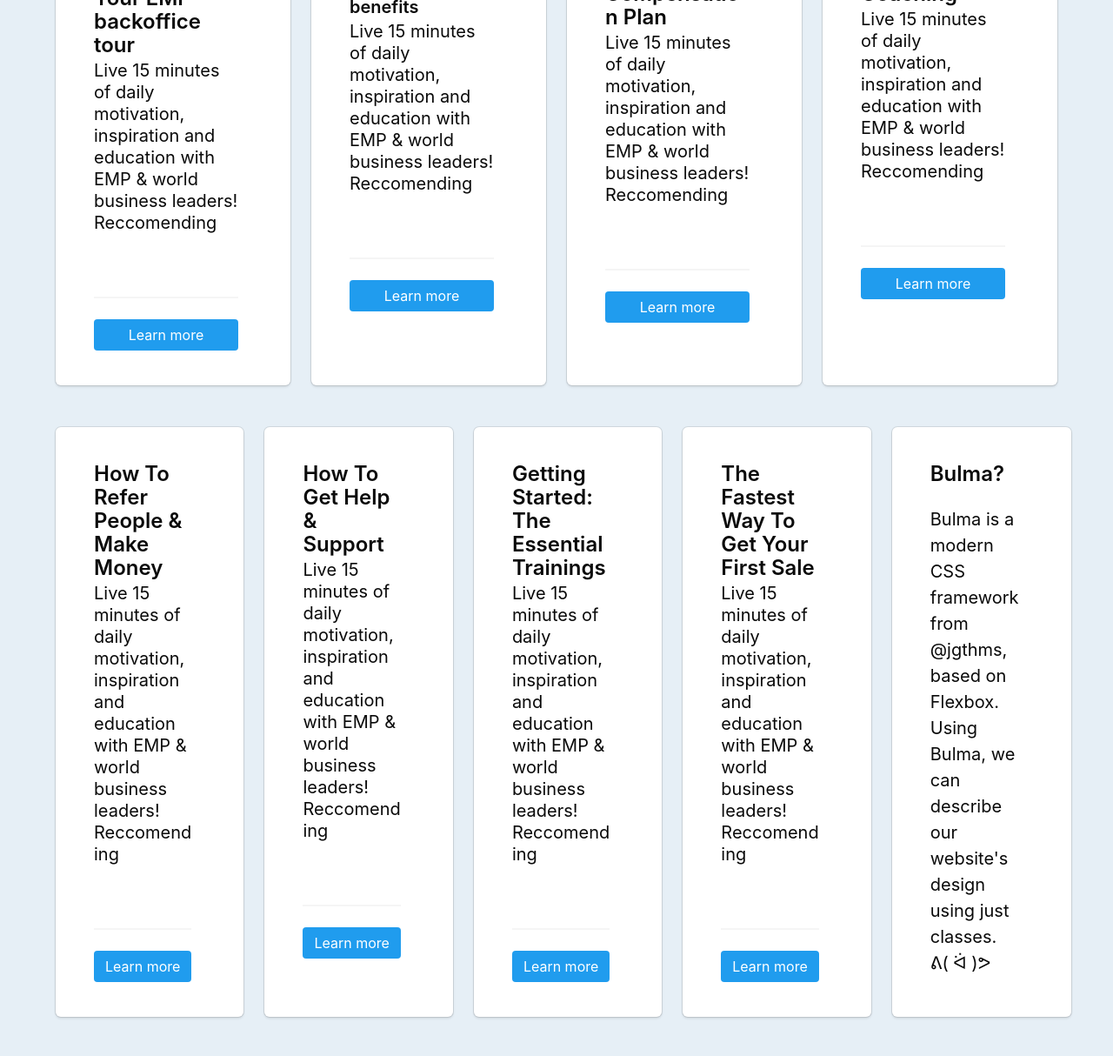
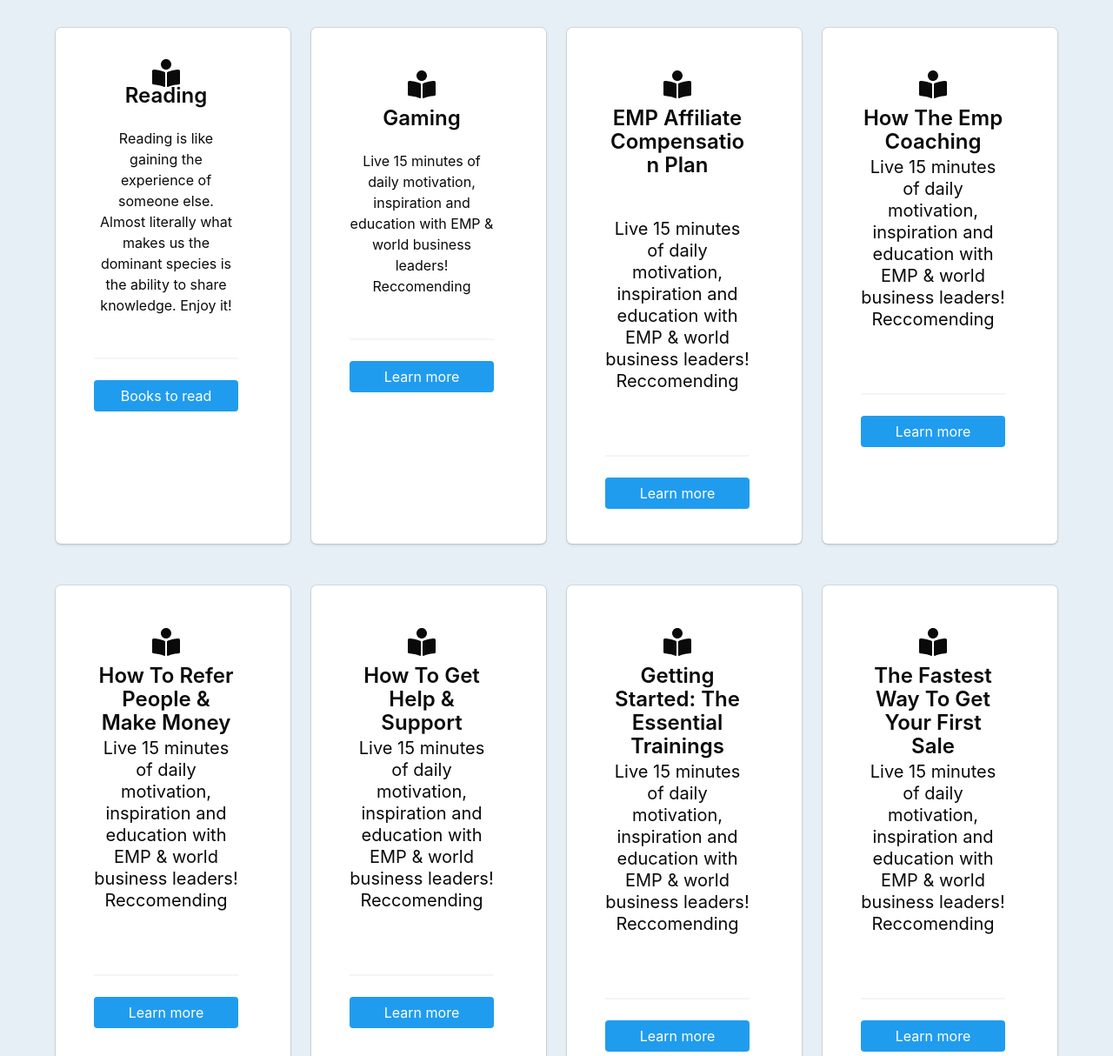
Before and after one commit to RafSwiggers/frameworking-FTW, a plain HTML site: page index.html in a window 1280 px wide. Shown: the part 136-1350 px from the top of the page at 87% size. Drawn offline with nearby package versions, Linux system fonts and the light colour scheme.

Commit message:
basic styling for all boxes.

```diff
--- a/index.html
+++ b/index.html
@@ -19,6 +19,7 @@
 			justify-content: center;
 			align-items: center;
 		}
+
 		.column {
 			display: flex;
 		}
@@ -27,19 +28,65 @@
 </head>
 
 <body>
+	<section class="hero is-info">
+		<div class="hero-body">
+			<div class="container">
+				<h1 class="level-item">Get better every day</h1>
+
+				</figure>
+			</div>
+		</div>
+	</section>
 
 	<section class="section background-color">
 		<div class="container">
 			<div class="columns">
-				<div class="column is-one-fourth">
-					<div class="box is-fullheight">
+				<div class="column has-text-centered">
+					<div class="box">
 						<div class="notification is-white">
-								<figure class="level-item text-primary">
-										<span class="icon is-medium">
-											<i class="fab fa-2x fa-css3-alt"></i>
-										</span>
+							<figure class="level-item">
+								<p class="icon is-size-3">
+									<i class="fas fa-book-reader"></i>
+								</p>
+
 							</figure>
-							<p class="title is-size-4">Your EMP backoffice tour </p>
+							<p class="title is-size-4 center">Reading</p>
+							<p>Reading is like gaining the experience of someone else. Almost literally
+								what makes us the dominant
+								species is the ability to share knowledge. Enjoy it!
+							</p><br>
+							<hr>
+							<div class="button is-info is-centered">Books to read</div>
+						</div>
+					</div>
+				</div>
+				<div class="column has-text-centered">
+					<div class="box">
+						<div class="notification is-white">
+							<figure class="level-item">
+								<p class="icon is-size-3">
+									<i class="fas fa-book-reader"></i>
+								</p>
+								<hr>
+							</figure>
+							<p class="title is-size-4">Gaming</p>
+							<p>Live 15 minutes of daily motivation, inspiration and education with EMP
+								& world business leaders! Reccomending</p><br>
+							<hr>
+							<div class="button is-info is-centered">Learn more</div>
+						</div>
+					</div>
+				</div>
+				<div class="column has-text-centered">
+					<div class="box">
+						<div class="notification is-white">
+							<figure class="level-item">
+								<p class="icon is-size-3">
+									<i class="fas fa-book-reader"></i>
+								</p>
+								<hr>
+							</figure>
+							<p class="title is-size-4">EMP Affiliate Compensation Plan</p><br>
 							<p class="subtitle">Live 15 minutes of daily motivation, inspiration and education with EMP
 								& world business leaders! Reccomending</p><br>
 							<hr>
@@ -47,31 +94,15 @@
 						</div>
 					</div>
 				</div>
-				<div class="column is-one-fourth">
-					<div class="box is-fullheight">
-						<div class="notification is-white">
-							<p class="title is-size-5">An overview of insider tools and benefits</p>
-							<p class="subtitle">Live 15 minutes of daily motivation, inspiration and education with EMP
-								& world business leaders! Reccomending</p><br>
-							<hr>
-							<div class="button is-info is-centered">Learn more</div>
-						</div>
-					</div>
-				</div>
-				<div class="column is-one-fourth">
+				<div class="column has-text-centered">
 					<div class="box">
 						<div class="notification is-white">
-							<p class="title is-size-4">EMP Affiliate Compensation Plan</p>
-							<p class="subtitle">Live 15 minutes of daily motivation, inspiration and education with EMP
-								& world business leaders! Reccomending</p><br>
+							<figure class="level-item">
+								<p class="icon is-size-3">
+									<i class="fas fa-book-reader"></i>
+								</p>
 								<hr>
-							<div class="button is-info is-centered">Learn more</div>
-						</div>
-					</div>
-				</div>
-				<div class="column is-one-fourth">
-					<div class="box">
-						<div class="notification is-white">
+							</figure>
 							<p class="title is-size-4">How The Emp Coaching</p>
 							<p class="subtitle">Live 15 minutes of daily motivation, inspiration and education with EMP
 								& world business leaders! Reccomending</p><br>
@@ -85,9 +116,15 @@
 		<section class="section background-color">
 			<div class="container">
 				<div class="columns">
-					<div class="column">
+					<div class="column has-text-centered">
 						<div class="box">
 							<div class="notification is-white">
+								<figure class="level-item">
+									<p class="icon is-size-3">
+										<i class="fas fa-book-reader"></i>
+									</p>
+									<hr>
+								</figure>
 								<p class="title is-size-4">How To Refer People & Make Money</p>
 								<p class="subtitle">Live 15 minutes of daily motivation, inspiration and education with
 									EMP
@@ -97,9 +134,15 @@
 							</div>
 						</div>
 					</div>
-					<div class="column">
+					<div class="column has-text-centered">
 						<div class="box">
 							<div class="notification is-white">
+								<figure class="level-item">
+									<p class="icon is-size-3">
+										<i class="fas fa-book-reader"></i>
+									</p>
+									<hr>
+								</figure>
 								<p class="title is-size-4">How To Get Help & Support</p>
 								<p class="subtitle">Live 15 minutes of daily motivation, inspiration and education with
 									EMP
@@ -110,9 +153,15 @@
 
 						</div>
 					</div>
-					<div class="column">
+					<div class="column has-text-centered">
 						<div class="box">
 							<div class="notification is-white">
+								<figure class="level-item">
+									<p class="icon is-size-3">
+										<i class="fas fa-book-reader"></i>
+									</p>
+									<hr>
+								</figure>
 								<p class="title is-size-4">Getting Started: The Essential Trainings</p>
 								<p class="subtitle">Live 15 minutes of daily motivation, inspiration and education with
 									EMP
@@ -122,9 +171,15 @@
 							</div>
 						</div>
 					</div>
-					<div class="column">
+					<div class="column has-text-centered">
 						<div class="box">
 							<div class="notification is-white">
+								<figure class="level-item ">
+									<p class="icon is-size-3">
+										<i class="fas fa-book-reader"></i>
+									</p>
+									<hr>
+								</figure>
 								<p class="title is-size-4">The Fastest Way To Get Your First Sale</p>
 								<p class="subtitle">Live 15 minutes of daily motivation, inspiration and education with
 									EMP
@@ -134,33 +189,10 @@
 							</div>
 						</div>
 					</div>
-					<div class="column">
-						<div class="box">
-							<article class="notification is-white">
-
-							<div class="media-content">
-								<div class="content">
-									<h1 class="title is-size-4">Bulma?</h1>
-									<p class="is-size-5">
-										Bulma is a modern CSS framework from @jgthms, based on Flexbox.
-										Using Bulma, we can describe our website's design using just classes. <span class="emoticon">ᕕ( ᐛ )ᕗ</span>
-									</p>
-								</div>
-							</div>
-						</article>
-					</div>
 				</div>
 			</div>
 			</div>
 		</section>
-		<section class="section">
-			<div class="container">
-				<div class="columns">
-					<div class="column">
-						<div class="notification is-primary">
-							Bulma is a modern CSS framework from @jgthms, based on Flexbox.
-							Using Bulma, we can describe our website's design using just classes. ᕕ( ᐛ )ᕗ
-						</div>
 						<script defer src="https://use.fontawesome.com/releases/v5.3.1/js/all.js"></script>
 </body>
 
```
Lines whose indentation alone changed are shown as unchanged.
